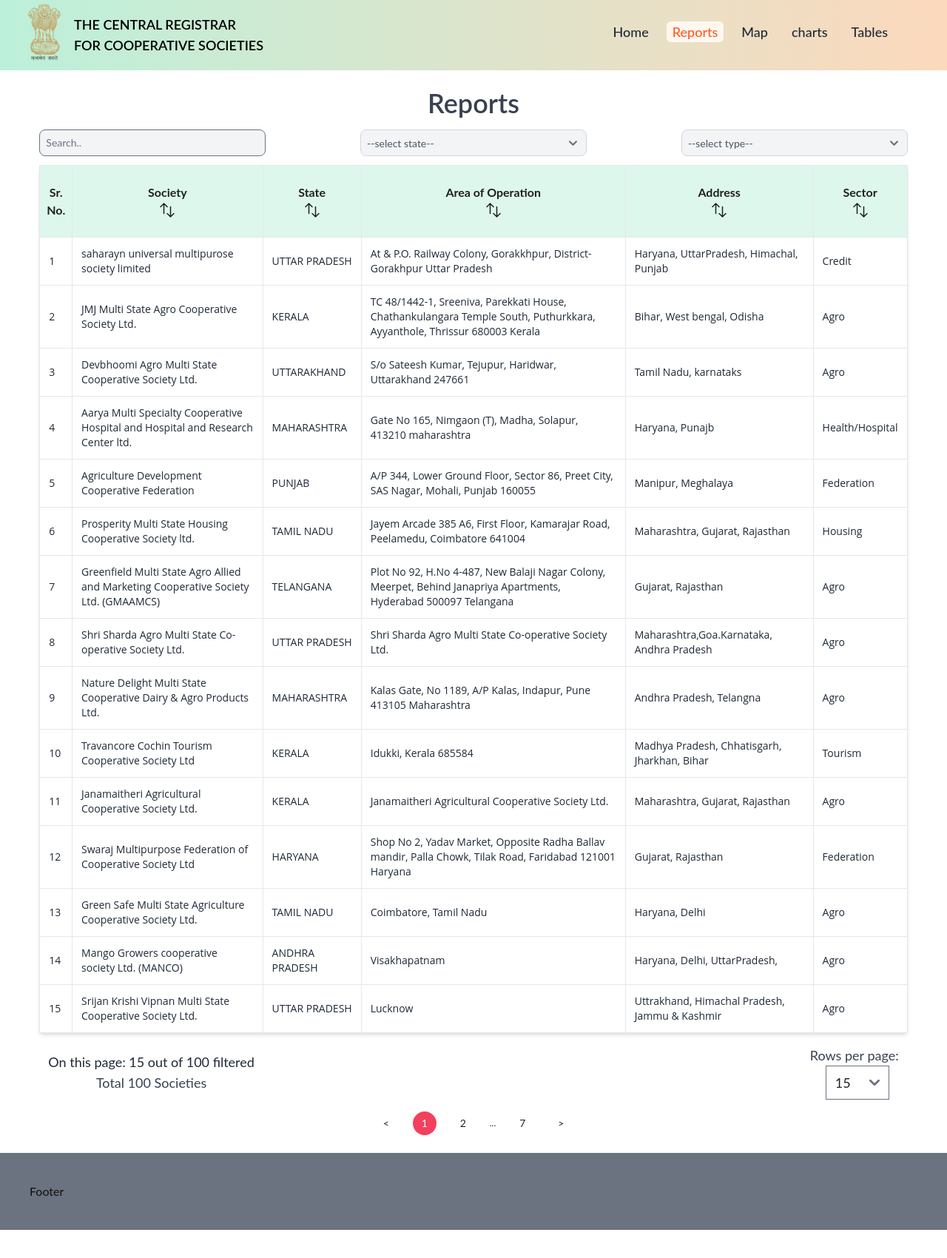
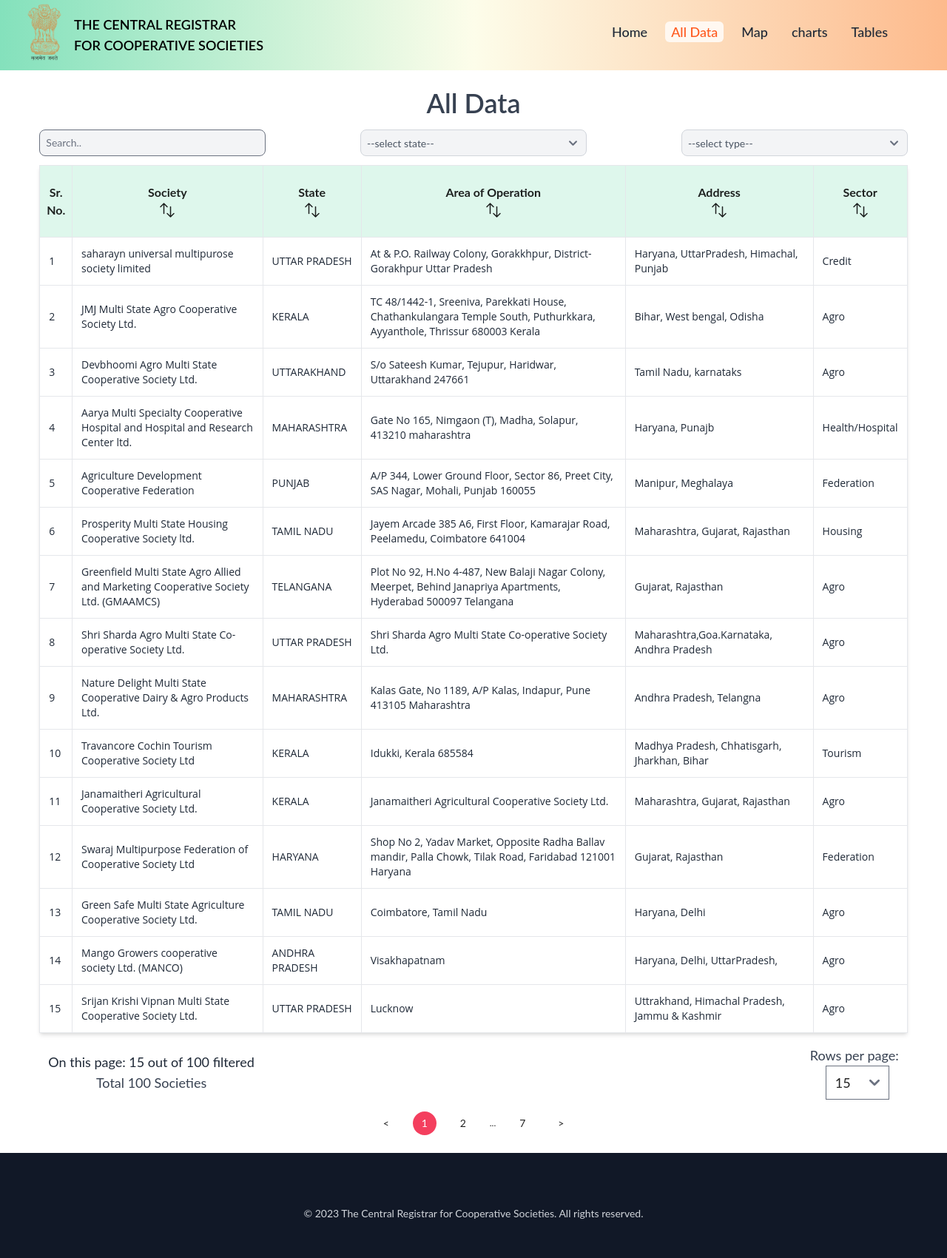
Before and after one commit to Devpatel8318/CRCS-Hackathon, a React (Create React App) app: page /reports in a window 1280 px wide. Shown: the top 1700 px of the page at 74% size. Before the commit the page ends 1662 px from the top, so only its background shows below. Built offline with nearby package versions, Linux system fonts and the light colour scheme; the HTML template or start-up script is replaced by a standard one.

Commit message:
Footer Added

```diff
--- a/src/Components/Footer.jsx
+++ b/src/Components/Footer.jsx
@@ -1,9 +1,33 @@
-import React from 'react'
+import React from "react";
 
-function Footer() {
+
+const Footer = () => {
+  const links = [
+    { title: "State Registrars ", url: "#" },
+    { title: "Societies in the Second Schedule ", url: "#" },
+    { title: "Complaint & Hearing Notice ", url: "#" },
+    { title: "Hearing Order Sheet ", url: "#" },
+  ];
+
   return (
-    <div className='p-10 bg-gray-500 overflow-hidden'>Footer</div>
-  )
-}
+    <footer className="bg-gray-900 py-4 sm:py-6 md:py-8 lg:py-10">
+      <div className="container mx-auto px-4 sm:px-6 lg:px-8">
+        {/* Future code for adding links */}
+        {/* <ul className="flex flex-wrap justify-center ">
+          {links.map((link, index) => (
+            <li key={index} className="mr-4 ">
+              <a href={link.url} className="text-[10px] md:text-sm text-gray-300 hover:text-white">
+                {link.title}
+              </a>
+            </li>
+          ))}
+        </ul> */}
+         <div className="mt-4 text-xs md:text-sm text-gray-300 text-center">
+          &copy; 2023 The Central Registrar for Cooperative Societies. All rights reserved.
+        </div>
+      </div>
+    </footer>
+  );
+};
 
-export default Footer
+export default Footer;
--- a/src/Components/Header.jsx
+++ b/src/Components/Header.jsx
@@ -46,7 +46,7 @@
     const active = "  py-1 sm:py-2 pl-3 pr-4 text-white    bg-orange-500 rounded  md:text-orange-500 md:p-0 md:border-0 md:bg-orange-50 md:px-2 md:rounded-md md:text-md text-sm sm:text-sm   lg:text-lg font-medium";
     const inactive = " py-1 sm:py-2 pl-3 pr-4 text-gray-800               rounded hover:bg-gray-100 md:hover:bg-transparent md:border-0 md:px-2 md:rounded-md  md:hover:text-green-800 md:p-0 text-sm sm:text-sm   lg:text-lg font-medium";
     return (
-        <nav className="  border-gray-200 pb-2 bg-gradient-to-r from-green-200 to-orange-200 ">
+        <nav className="  border-gray-200 pb-2 bg-gradient-to-r from-green-300 via-yellow-50 to-orange-300 ">
             <div className="max-w-screen px-1 sm:px-8 flex flex-wrap items-center justify-between">
                 <Link to={'/'} className="flex items-center justify-center">
                     <img src={satyamev_jayate} className="sm:w-14 w-5 mr-3" alt="satyamev jayate" />
@@ -70,7 +70,7 @@
                             <Link onClick={() => { setHamburger(true) }} to={'/'} className={(path === "" ? active : inactive) + " block "} aria-current="page">Home</Link>
                         </li>
                         <li>
-                            <Link onClick={() => { setHamburger(true) }} to={'/reports'} className={(path === "reports" ? active : inactive) + " block "}>Reports</Link>
+                            <Link onClick={() => { setHamburger(true) }} to={'/reports'} className={(path === "reports" ? active : inactive) + " block "}>All Data</Link>
                         </li>
                         <li>
                             <Link onClick={() => { setHamburger(true) }} to={'/map'} className={(path === "map" ? active : inactive) + " block "} aria-current="page">Map</Link>
--- a/src/Pages/Index.jsx
+++ b/src/Pages/Index.jsx
@@ -2,7 +2,7 @@
 
 function Index() {
   return (
-    <div className='w-full overflow-hidden grow grid lg:grid-cols-10 '>
+    <div className='w-full min-h-[80vh] overflow-hidden grow grid lg:grid-cols-10'>
 
       <div className='flex justify-center items-center lg:col-span-4'>
         <img src="https://mscs.dac.gov.in/images/MSCS_LOGO.png" className="lg:h-auto w-[40%] mt-2 lg:w-[50%] object-contain" alt="" />
--- a/src/Pages/Map.jsx
+++ b/src/Pages/Map.jsx
@@ -1,6 +1,6 @@
 import React, { useState } from 'react';
 import { ComposableMap, Geographies, Geography } from 'react-simple-maps';
-import { scaleQuantile, scaleLinear } from 'd3-scale';
+import { scaleQuantile} from 'd3-scale';
 
 import ReactTooltip from 'react-tooltip';
 import LinearGradient from './LinearGradient.js';
@@ -181,7 +181,7 @@
 
 
       {active && (
-        <div className=" grow mb-2 -mt-4 overflow-hidden">
+        <div className=" grow mb-8 -mt-4 overflow-hidden ">
           <ReactTooltip >{tooltipContent}</ReactTooltip>
           <ComposableMap
             projectionConfig={PROJECTION_CONFIG}
--- a/src/Pages/Reports.jsx
+++ b/src/Pages/Reports.jsx
@@ -136,7 +136,7 @@
   return (
     <div className=''>
       <div className='w-8/12 mx-auto text-center md:text-4xl mt-2 md:mt-6 mb-4'>
-        <span className='text-gray-700 font-semibold'>Reports
+        <span className='text-gray-700 font-semibold'>All Data
         </span>
       </div>
 
```
Also changed, not shown: src/images/blurry-gradient-haikei.svg (added), src/index.css (line endings or trailing spaces).
